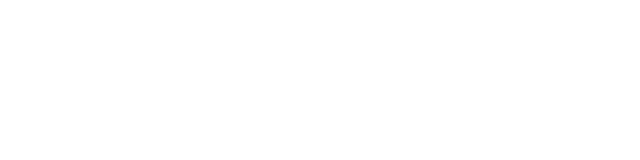
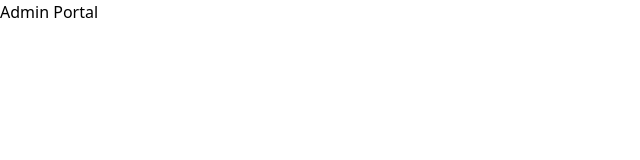
Before and after one commit to dreamandoai/sat-admin-frontend, a React (Vite) app: page /portal in a window 1280 px wide. Before the commit this address had no page. Shown: the top 160 px of the page, without its empty margins (0-640 px from the left). Built offline with nearby package versions, Linux system fonts and the light colour scheme; sample sign-in values are in the browser's storage.

Commit message:
feat: add private route

```diff
--- a/src/App.tsx
+++ b/src/App.tsx
@@ -1,9 +1,11 @@
-import { BrowserRouter, Route, Routes } from "react-router";
+import { BrowserRouter, Navigate, Route, Routes } from "react-router";
 import { Provider } from "react-redux";
 import { store } from './store'
 
 import Login from "./pages/Login";
 import Register from "./pages/Register";
+import PrivateRoute from "./layouts/PrivateRoute";
+import AdminPortal from "./pages/AdminPortal";
 
 function App() {
 
@@ -11,8 +13,13 @@ function App() {
     <Provider store={store}>
       <BrowserRouter>
         <Routes>
+          <Route path="/" element={<Navigate to="/portal" replace />} />
           <Route path="login" element={<Login />} />
           <Route path="register" element={<Register />} />
+          <Route element={<PrivateRoute />}>
+            <Route path="portal" element={<AdminPortal />} />
+          </Route>
+          <Route path="*" element={<Navigate to="/portal" replace />} />
         </Routes>
       </BrowserRouter>
     </Provider>
--- /dev/null
+++ b/src/layouts/PrivateRoute/index.tsx
@@ -0,0 +1,15 @@
+import { useSelector } from "react-redux";
+import { Navigate, Outlet } from 'react-router';
+import { type RootState } from '../../store';
+
+const PrivateRoute: React.FC = () => {
+  const { isAuthenticated } = useSelector((state: RootState) => state.auth);
+
+  if(!isAuthenticated) {
+    return <Navigate to="/login" replace />;
+  }
+
+  return <Outlet />;
+};
+
+export default PrivateRoute;
```
